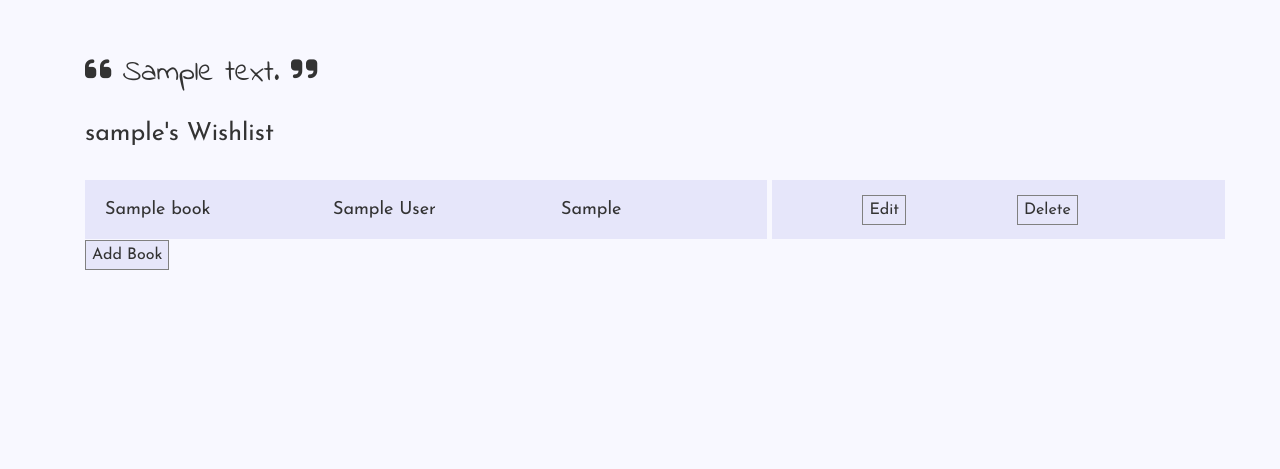
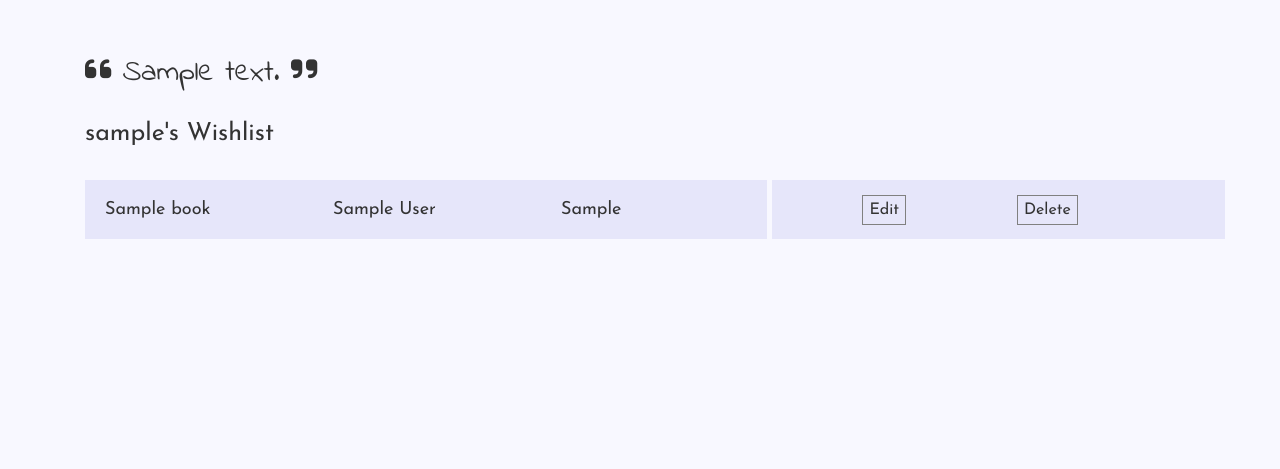
Before and after one commit to staplesad/flask_bookclub, a Flask app: page / in a window 1280 px wide. Shown: the part 261-730 px from the top of the page. Run offline with Flask 2, Linux system fonts and the light colour scheme; a user stored in the database is signed in; tables that the repository leaves empty hold one stand-in row (values such as "Sample post"); some libraries are stand-ins or nearby versions.

Commit message:
removed add book button from index

```diff
--- a/bookclub_app/templates/index.html
+++ b/bookclub_app/templates/index.html
@@ -40,7 +40,6 @@
         </tr>
         {% endfor %}
       </table>
-			<a href='/wishlist/new' class='button1'>Add Book</a>
     </div>
 	</div>
 </div>
```
